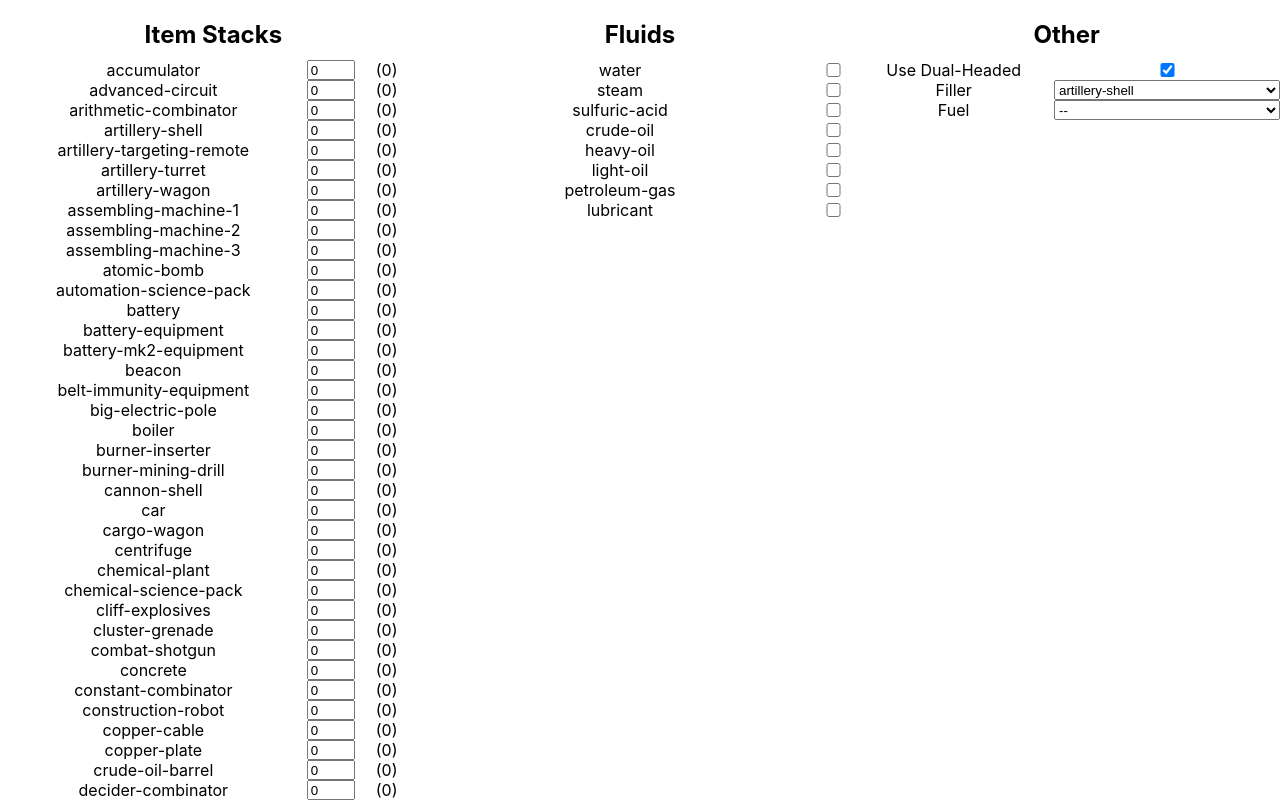
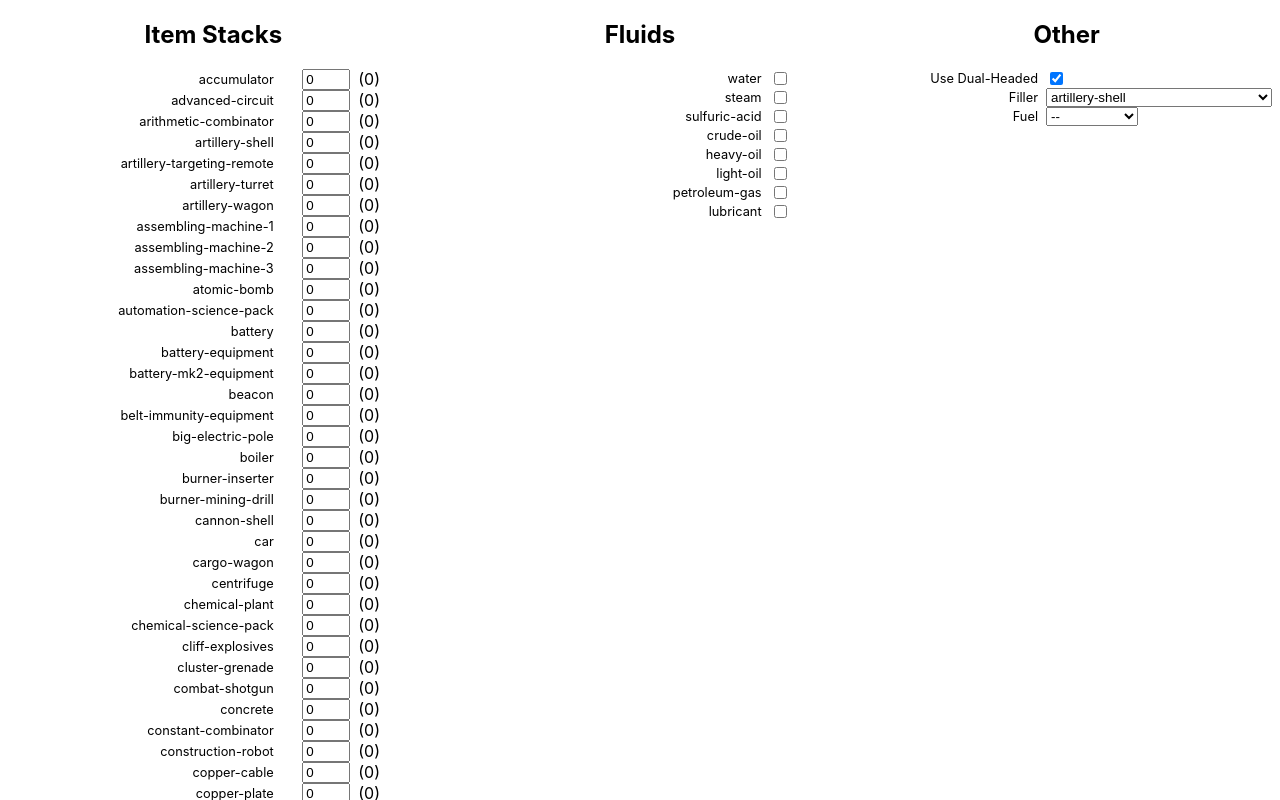
Before and after one commit to uraniumanchor/factorio-engineering-train, a React (Create React App) app: page / in a window 1280 px wide. Shown: the top 800 px of the page. Built offline with nearby package versions, Linux system fonts and the light colour scheme.

Commit message:
tweak styling and use actual css

```diff
--- /dev/null
+++ b/src/views/Fluids.css
@@ -0,0 +1,24 @@
+.Fluids {
+  display: grid;
+  grid-template-columns: 4fr 1fr;
+  grid-auto-rows: max-content;
+  grid-column-gap: 8px;
+}
+
+.Fluids h2 {
+  grid-column: span 2;
+  grid-row: span 3;
+}
+
+.Fluids label {
+  font-size: 0.8em;
+  justify-self: right;
+}
+
+.Fluids input {
+  justify-self: left;
+}
+
+.Fluids > * {
+  align-self: center;
+}
--- a/src/views/Fluids.tsx
+++ b/src/views/Fluids.tsx
@@ -3,12 +3,14 @@ import { useDispatch, useSelector } from 'react-redux';
 import { StoreState } from '../store/Store';
 import React from 'react';
 
+import './Fluids.css';
+
 export function Fluids() {
   const fluids = useSelector((state: StoreState) => state.fluids);
   const dispatch = useDispatch();
   return (
-    <div style={{ display: 'grid', gridTemplateColumns: '1fr 40px', gridAutoRows: 20 }}>
-      <h2 style={{ gridColumn: 'span 2', gridRow: 'span 3' }}>Fluids</h2>
+    <div className='Fluids'>
+      <h2>Fluids</h2>
       {Object.entries(fluids).map(([k, v]) => (
         <React.Fragment key={k}>
           <label htmlFor={k}>{k}</label>
--- /dev/null
+++ b/src/views/Other.css
@@ -0,0 +1,25 @@
+.Other {
+  display: grid;
+  grid-template-columns: 4fr 1fr;
+  grid-auto-rows: max-content;
+  grid-column-gap: 8px;
+}
+
+.Other h2 {
+  grid-column: span 3;
+  grid-row: span 3;
+}
+
+.Other label {
+  font-size: 0.8em;
+  justify-self: right;
+}
+
+.Other input,
+.Other select {
+  justify-self: left;
+}
+
+.Other > * {
+  align-self: center;
+}
--- a/src/views/Other.tsx
+++ b/src/views/Other.tsx
@@ -4,12 +4,14 @@ import { StoreState } from '../store/Store';
 import React from 'react';
 import StackData from '../data/stacks.json';
 
+import './Other.css';
+
 export function Other() {
   const other = useSelector((state: StoreState) => state.other);
   const dispatch = useDispatch();
   return (
-    <div style={{ display: 'grid', gridTemplateColumns: '1fr 1fr', gridAutoRows: 20 }}>
-      <h2 style={{ gridColumn: 'span 2', gridRow: 'span 3' }}>Other</h2>
+    <div className='Other'>
+      <h2>Other</h2>
       <label htmlFor='dual'>Use Dual-Headed</label>
       <input id='dual' type='checkbox' checked={other.dual} onChange={() => dispatch(Slice.actions.toggleDual())} />
       <label htmlFor='filler'>Filler</label>
--- /dev/null
+++ b/src/views/Stacks.css
@@ -0,0 +1,28 @@
+.Stacks {
+  display: grid;
+  grid-template-columns: 4fr 1fr 1fr;
+  grid-auto-rows: max-content;
+  grid-column-gap: 8px;
+}
+
+.Stacks h2 {
+  grid-column: span 3;
+  grid-row: span 3;
+}
+
+.Stacks label {
+  font-size: 0.8em;
+  justify-self: right;
+}
+
+.Stacks input {
+  justify-self: right;
+}
+
+.Stacks div {
+  justify-self: left;
+}
+
+.Stacks > * {
+  align-self: center;
+}
--- a/src/views/Stacks.tsx
+++ b/src/views/Stacks.tsx
@@ -3,6 +3,8 @@ import { useDispatch, useSelector } from 'react-redux';
 import { StoreState } from '../store/Store';
 import React from 'react';
 import StackData from '../data/stacks.json';
+
+import './Stacks.css';
 
 function bykey([ka, _a]: [string, number], [kb, _b]: [string, number]) {
   return ka.localeCompare(kb);
@@ -12,7 +14,7 @@ export function Stacks() {
   const stacks = useSelector((state: StoreState) => state.stacks);
   const dispatch = useDispatch();
   return (
-    <div style={{ display: 'grid', gridTemplateColumns: '1fr 40px 80px', gridAutoRows: 20 }}>
+    <div className='Stacks'>
       <h2 style={{ gridColumn: 'span 3', gridRow: 'span 3' }}>Item Stacks</h2>
       {Object.entries(stacks)
         .sort(bykey)
```
